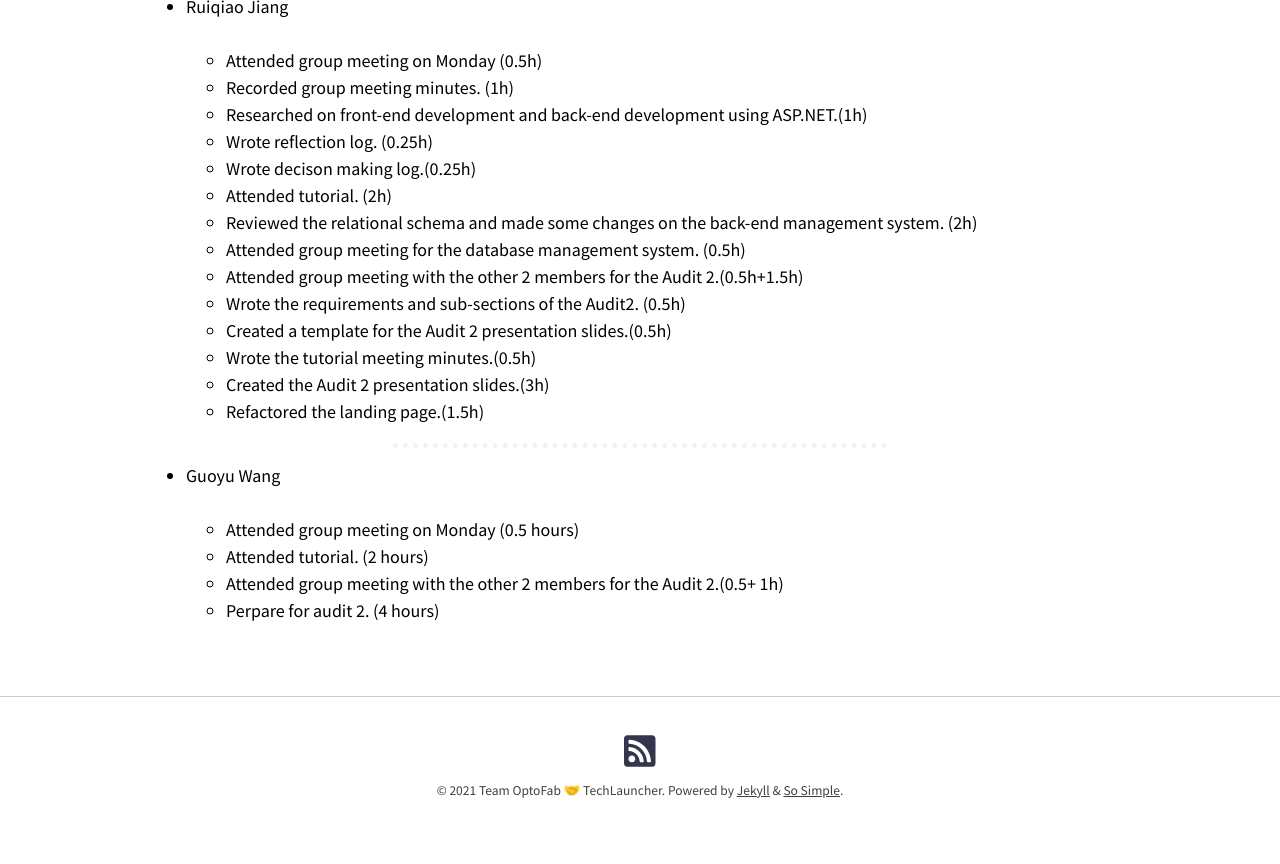
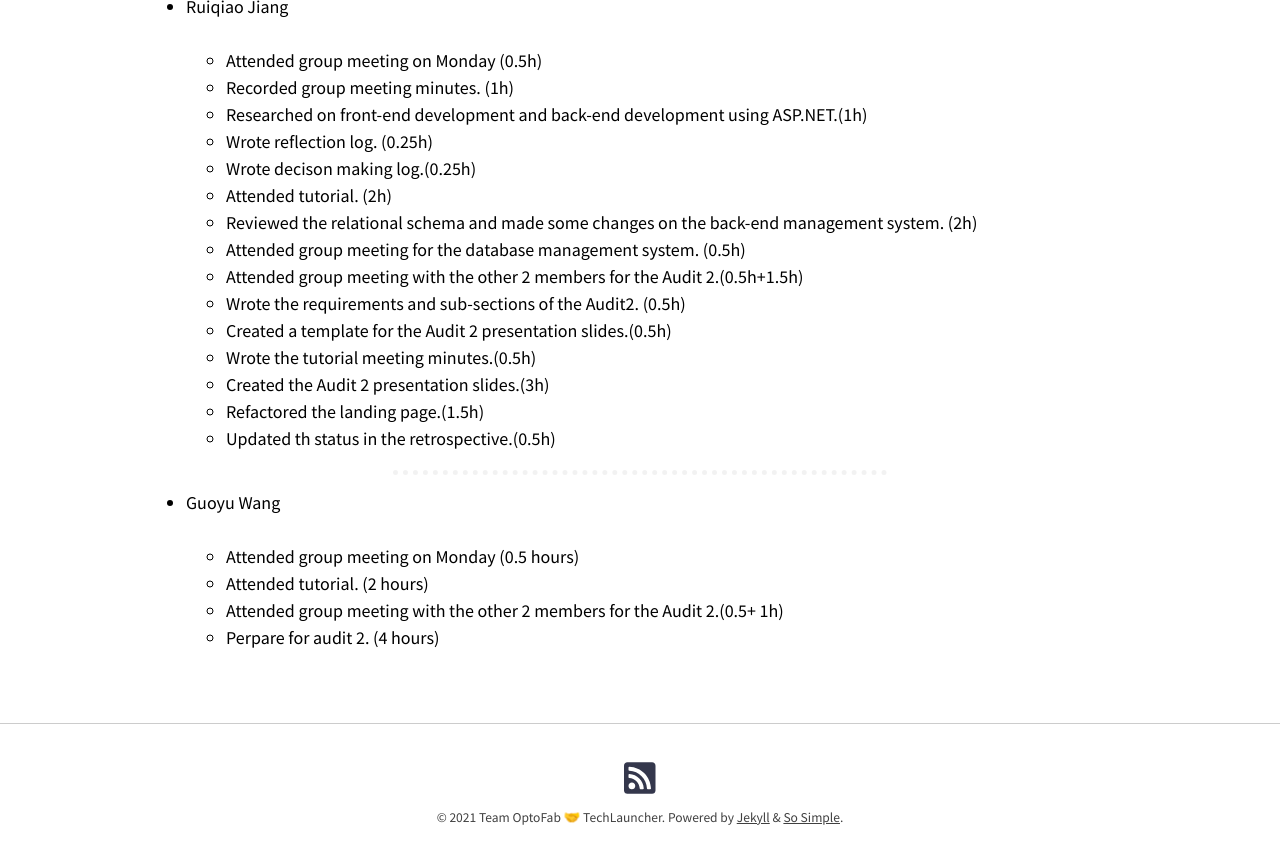
Before and after one commit to optofab/optofab.github.io, a Jekyll site: the page built from work_records.md, in a window 1280 px wide and 900 px high, scrolled down 8240 px. Shown: the top 864 px of the window. Built offline with Jekyll 4.4.1, drawn with Linux system fonts in a browser that asks for light colours; nearby versions of some CDN libraries; emoji names are drawn with the system emoji font.

Commit message:
Update work_records.md

```diff
--- a/work_records.md
+++ b/work_records.md
@@ -342,6 +342,7 @@ _[Don't forget to add hours for each of the work you've done. This line will be
   - Wrote the tutorial meeting minutes.(0.5h)
   - Created the Audit 2 presentation slides.(3h)
   - Refactored the landing page.(1.5h)
+  - Updated th status in the retrospective.(0.5h)
 
 
 <hr class="hr-dotted">
```
